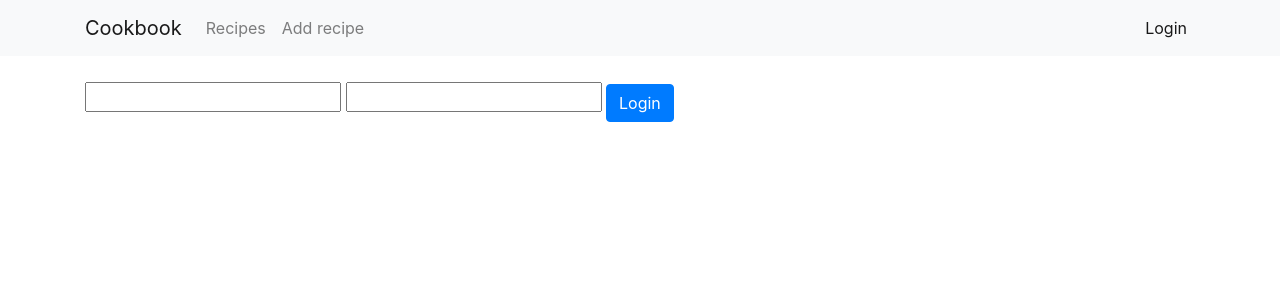
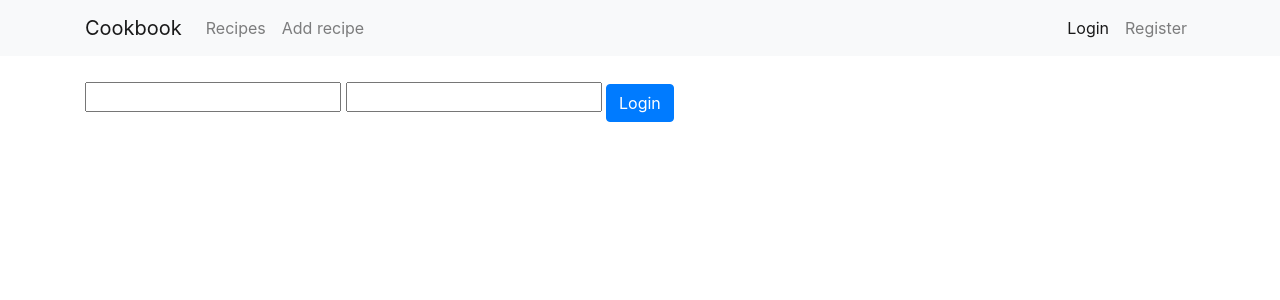
Before and after one commit to szypkiwonsz/Cookbook-Recipes, a Flask app: page /login/ in a window 1280 px wide. Shown: the top 300 px of the page. Run offline with Flask 2, Linux system fonts and the light colour scheme; parts of the project's set-up code (start-up, migrations or seed data) failed here and were passed over; some libraries are stand-ins or nearby versions.

Commit message:
Add navbar item for register route

```diff
--- a/app/templates/base.html
+++ b/app/templates/base.html
@@ -36,6 +36,9 @@
                     <li class="nav-item {% block nav_login %}{% endblock %}">
                         <a class="nav-link float-right" href="{{ url_for('login') }}">Login</a>
                     </li>
+                    <li class="nav-item" {% block nav_register %}{% endblock %}>
+                        <a class="nav-link float-right" href="{{ url_for('register') }}">Register</a>
+                    </li>
                 {% endif %}
             </ul>
             {#            <li class="nav-item">#}
```
